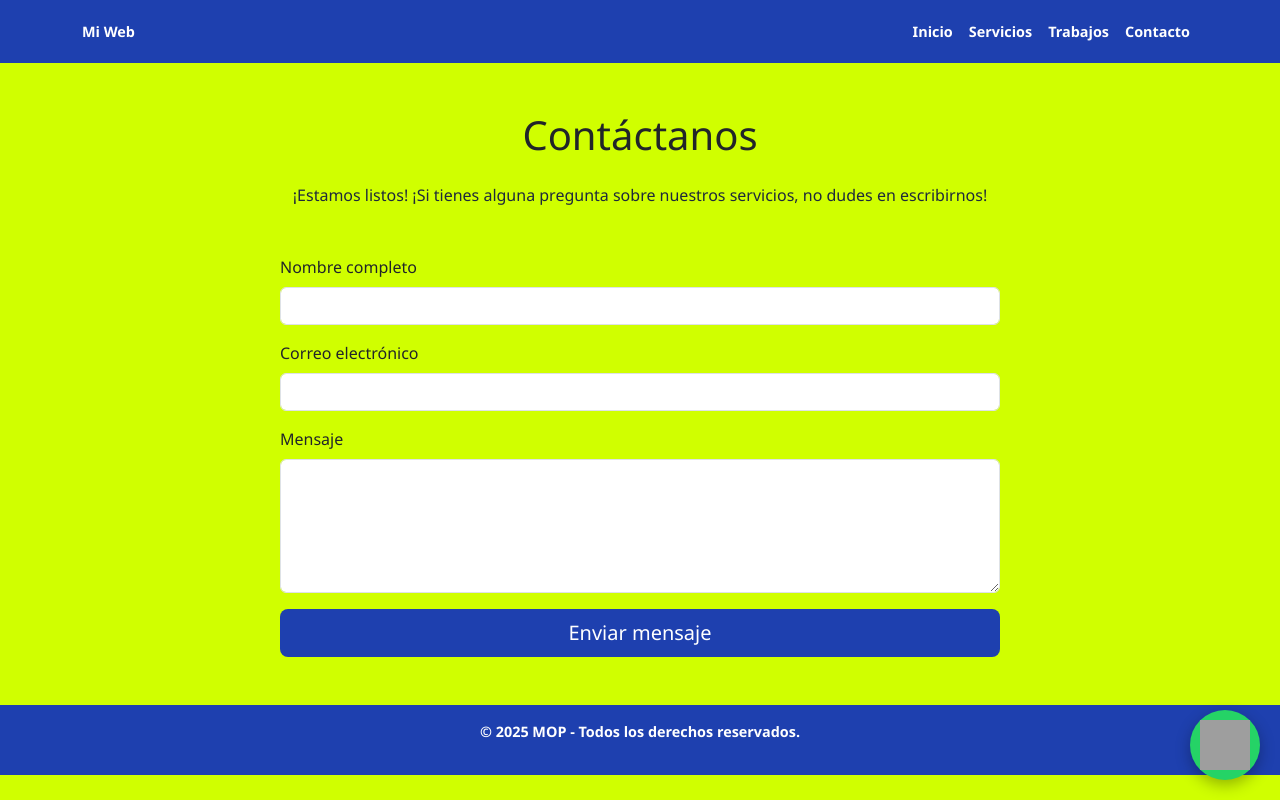
After one commit to prietomarcelo40/webmop, a Flask app: page /contacto in a window 1280 px wide. The commit adds this page. Run offline with Flask 3, Linux system fonts and the light colour scheme; grey boxes are pictures that could not be loaded.

Commit message:
Agregado de formulario contacto

```diff
--- a/app.py
+++ b/app.py
@@ -3,20 +3,8 @@ import os
 
 app = Flask(__name__, static_folder='static')
 
-# -----------------------
-# Rutas de la web
-# -----------------------
-@app.route('/')
-def inicio():
-    return render_template('index.html')
-
-@app.route('/servicios')
-def servicios():
-    return render_template('servicios.html')
-
-@app.route('/trabajos')
-def trabajos():
-    return render_template('trabajos.html')
+from rutas.web import web
+app.register_blueprint(web)
 
 # -----------------------
 # Ejecutar la app
--- /dev/null
+++ b/rutas/web.py
@@ -0,0 +1,76 @@
+from flask import Blueprint, render_template, abort, request, redirect, url_for
+import smtplib
+import ssl
+from email.message import EmailMessage
+
+web = Blueprint('web', __name__, template_folder='templates', static_folder='static')
+
+PAGES = {
+    'index': 'index.html',
+    'servicios': 'servicios.html',
+    'trabajos': 'trabajos.html',
+    'contacto': 'contacto.html',
+}
+
+@web.route('/')
+def index():
+    return render_template('index.html')
+
+@web.route('/<page>')
+def show_page(page):
+    if page in PAGES:
+        return render_template(PAGES[page])
+    else:
+        abort(404)
+
+# Nueva ruta para procesar el formulario de contacto
+@web.route('/enviar_mensaje', methods=['POST'])
+def enviar_mensaje():
+    if request.method == 'POST':
+        # 1. Recoger los datos del formulario
+        nombre = request.form.get('nombre')
+        email_remitente = request.form.get('email')
+        mensaje = request.form.get('mensaje')
+
+        # 2. Configurar los detalles del email
+        # RECUERDA: Cambiar estos valores por tu correo y contraseña de aplicación
+        # Para Gmail, necesitas generar una 'contraseña de aplicación' en la configuración de seguridad.
+        email_sender = 'tu-correo@gmail.com'
+        email_password = 'tu-contraseña-de-app'
+        email_receiver = 'prietomarcelo40@gmail.com' # Puedes poner un correo diferente si lo deseas
+
+        subject = f'Nuevo mensaje de contacto de: {nombre}'
+        body = f"""
+        Hola,
+        Has recibido un nuevo mensaje desde el formulario de contacto de tu sitio web.
+
+        Nombre: {nombre}
+        Email: {email_remitente}
+        Mensaje:
+        {mensaje}
+        """
+
+        em = EmailMessage()
+        em['From'] = email_sender
+        em['To'] = email_receiver
+        em['Subject'] = subject
+        em.set_content(body)
+
+        context = ssl.create_default_context()
+
+        try:
+            # 3. Enviar el correo electrónico
+            with smtplib.SMTP_SSL('smtp.gmail.com', 465, context=context) as smtp:
+                smtp.login(email_sender, email_password)
+                smtp.sendmail(email_sender, email_receiver, em.as_string())
+                print("Correo enviado exitosamente.")
+                # Redirige al usuario a la página de contacto con un mensaje de éxito
+                # (Necesitarías manejar este mensaje en tu HTML)
+                return redirect(url_for('web.show_page', page='contacto', enviado='success'))
+        except Exception as e:
+            print(f"Error al enviar el correo: {e}")
+            # Redirige al usuario con un mensaje de error
+            return redirect(url_for('web.show_page', page='contacto', enviado='error'))
+
+    # Si la solicitud no es POST, simplemente redirige a la página de contacto
+    return redirect(url_for('web.show_page', page='contacto'))
--- a/static/css/estilos.css
+++ b/static/css/estilos.css
@@ -19,12 +19,17 @@ body {
 /* Navbar */
 nav.navbar {
   background-color: var(--azul-oscuro) !important;
+  /* Espaciado del navbar, ahora más proporcional */
+  padding-top: 0.8rem;
+  padding-bottom: 0.8rem;
 }
 
 nav.navbar .nav-link,
 nav.navbar .navbar-brand {
   color: white !important;
   font-weight: 700;
+  /* Tamaño de fuente más pequeño para las pestañas */
+  font-size: 0.9rem;
 }
 
 nav.navbar .nav-link:hover,
@@ -37,6 +42,10 @@ footer {
   background-color: var(--azul-oscuro);
   color: white;
   font-weight: 700;
+  /* Tamaño de fuente del footer, ahora más proporcional */
+  font-size: 0.9rem;
+  /* Espaciado del footer */
+  padding: 1rem 2rem;
 }
 
 /* Servicios */
@@ -69,19 +78,21 @@ footer {
 
 .card-hover:hover {
   transform: translateY(-10px);
-  box-shadow: 0 20px 40px rgba(0,0,0,0.4);
+  box-shadow: 0 20px 40px rgba(0, 0, 0, 0.4);
 }
 
 .card-hover::before {
-  content:"";
-  position:absolute;
-  top:0; left:0;
-  width:100%; height:100%;
+  content: "";
+  position: absolute;
+  top: 0;
+  left: 0;
+  width: 100%;
+  height: 100%;
   background-size: cover;
   background-position: center;
   background-image: inherit;
   transition: filter 0.5s ease;
-  z-index:1;
+  z-index: 1;
 }
 
 .card-hover:hover::before {
@@ -90,13 +101,14 @@ footer {
 
 .card-body-overlay {
   position: relative;
-  z-index:2;
-  background-color: rgba(0,0,0,0.5);
+  z-index: 2;
+  background-color: rgba(0, 0, 0, 0.5);
   border-radius: 10px;
   transition: background-color 0.5s ease, transform 0.5s ease;
 }
 
 .card-hover:hover .card-body-overlay {
+  background-color: rgba(0, 0, 0, 0.6);
   transform: translateY(-5px);
 }
 
@@ -134,13 +146,34 @@ footer {
   display: flex;
   align-items: center;
   justify-content: center;
-  box-shadow: 0 5px 15px rgba(0,0,0,0.3);
+  box-shadow: 0 5px 15px rgba(0, 0, 0, 0.3);
   transition: transform 0.2s ease;
 }
 
-.whatsapp-content:hover { transform: scale(1.1); }
+.whatsapp-content:hover {
+  transform: scale(1.1);
+}
 
 .whatsapp-icon {
   width: 50px;
   height: 50px;
 }
+
+/* Desactivar animaciones de reveal en esta página */
+.reveal,
+.reveal.active {
+  transition: none !important;
+  transform: none !important;
+  opacity: 1 !important;
+}
+
+/* Video responsivo dentro de la tarjeta */
+.card-video {
+  max-width: 250px;
+  width: 100%;
+  height: auto;
+  border-radius: 8px;
+  box-shadow: 0px 4px 10px rgba(0, 0, 0, 0.2);
+  display: block;
+  margin: 0 auto;
+}
--- a/templates/base.html
+++ b/templates/base.html
@@ -23,7 +23,7 @@
 <body>
 
     <!-- Navbar -->
-    <nav class="navbar navbar-expand-lg navbar-dark" style="background-color:#1e40af;">
+    <nav class="navbar navbar-expand-lg navbar-dark navbar-custom" style="background-color:#1e40af;">
         <div class="container">
             <a class="navbar-brand" href="/">Mi Web</a>
             <button class="navbar-toggler" type="button" data-bs-toggle="collapse" data-bs-target="#menu"
@@ -42,6 +42,9 @@
                     <li class="nav-item">
                         <a class="nav-link {% if request.path == '/trabajos' %}active{% endif %}" href="/trabajos">Trabajos</a>
                     </li>
+                    <li class="nav-item">
+                        <a class="nav-link {% if request.path == '/contacto' %}active{% endif %}" href="/contacto">Contacto</a>
+                    </li>
                 </ul>
             </div>
         </div>
@@ -53,12 +56,12 @@
     </div>
 
     <!-- Footer -->
-    <footer style="background-color:#1e40af; color:white; text-align:center; padding:1rem 2rem;">
+    <footer class="footer" style="text-align: center;">
         <p>© 2025 MOP - Todos los derechos reservados.</p>
     </footer>
 
     <!-- Botón flotante WhatsApp -->
-    <a class="whatsapp" href="https://wa.me/5491133810134?text=Hola!%20Vi%20tu%20página%20y%20quiero%20más%20información." target="_blank" title="Escribinos por WhatsApp">
+    <a class="whatsapp" href="https://wa.me/5491133810134?text=Hola!%20Vi%20tu%20página%20y%20quiero%20más%20información." target="_blank" rel="noopener noreferrer" title="Escribinos por WhatsApp">
         <div class="whatsapp-content">
             <img src="https://upload.wikimedia.org/wikipedia/commons/6/6b/WhatsApp.svg" alt="WhatsApp" class="whatsapp-icon">
         </div>
--- /dev/null
+++ b/templates/contacto.html
@@ -0,0 +1,34 @@
+{% extends 'base.html' %}
+
+{% block title %}Contacto{% endblock %}
+
+{% block content %}
+<div class="container my-5">
+    <div class="row justify-content-center">
+        <div class="col-md-8">
+            <h1 class="text-center mb-4 text-dark">Contáctanos</h1>
+            <p class="text-center mb-5">
+                ¡Estamos listos! ¡Si tienes alguna pregunta sobre nuestros servicios, no dudes en escribirnos!
+            </p>
+
+            <form action="/enviar_mensaje" method="POST">
+                <div class="mb-3">
+                    <label for="nombre" class="form-label text-dark">Nombre completo</label>
+                    <input type="text" class="form-control" id="nombre" name="nombre" required>
+                </div>
+                <div class="mb-3">
+                    <label for="email" class="form-label text-dark">Correo electrónico</label>
+                    <input type="email" class="form-control" id="email" name="email" required>
+                </div>
+                <div class="mb-3">
+                    <label for="mensaje" class="form-label text-dark">Mensaje</label>
+                    <textarea class="form-control" id="mensaje" name="mensaje" rows="5" required></textarea>
+                </div>
+                <div class="d-grid gap-2">
+                    <button type="submit" class="btn btn-lg text-white" style="background-color: #1e40af;">Enviar mensaje</button>
+                </div>
+            </form>
+        </div>
+    </div>
+</div>
+{% endblock %}
```
Also changed, not shown: templates/trabajos.html (+0 -21 lines), rutas/Nuevo documento de texto.txt (added), rutas/__init__.py (added).
